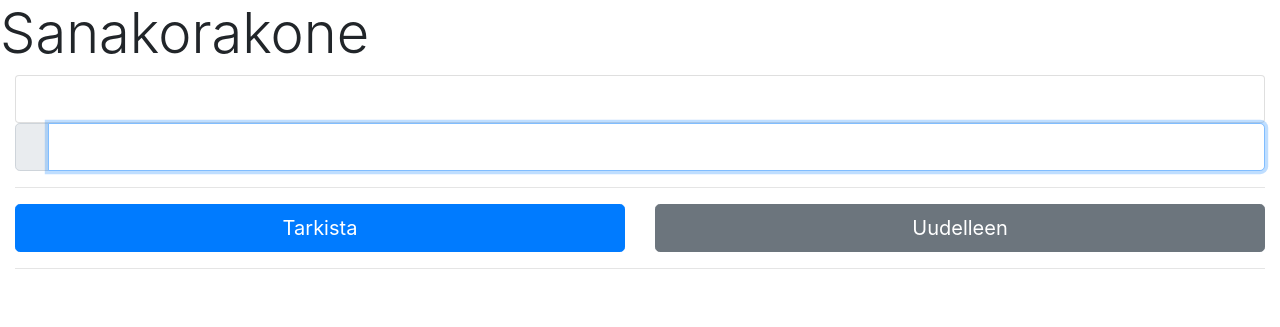
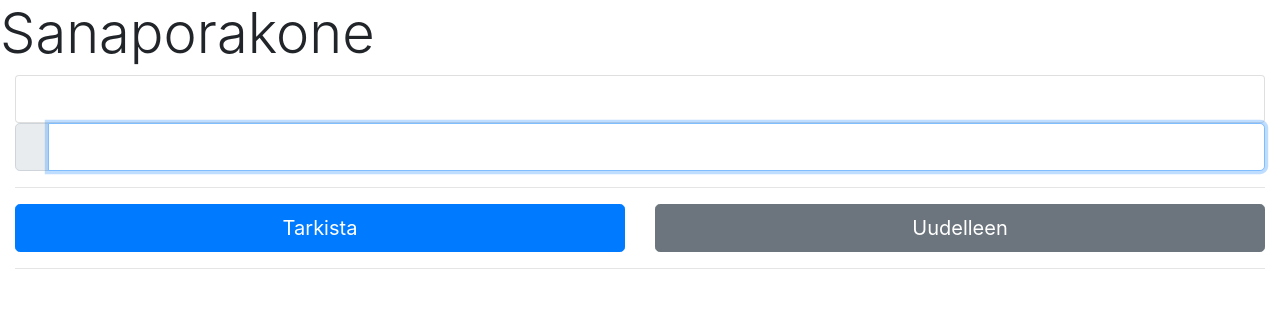
Before and after one commit to tow/sanaporakone, a Django app: page / in a window 1280 px wide. Shown: the top 327 px of the page. Run offline with Django 3.2, Linux system fonts and the light colour scheme; data that the repository does not hold is empty; parts of the project's set-up code (start-up, migrations or seed data) failed here and were passed over; some libraries are stand-ins or nearby versions.

Commit message:
change visible display of kora to pora

```diff
--- a/generate/templates/generate/question_page.html
+++ b/generate/templates/generate/question_page.html
@@ -6,7 +6,7 @@
 		<meta http-equiv="X-UA-Compatible" content="IE=edge">
 		<meta name="viewport" content="width=device-width, initial-scale=1">
 		<!-- The above 3 meta tags *must* come first in the head; any other head content must come *after* these tags -->
-		<title>Sanakorakone</title>
+		<title>Sanaporakone</title>
 
 		<!-- Bootstrap -->
 		<link rel="stylesheet" href="https://maxcdn.bootstrapcdn.com/bootstrap/4.0.0/css/bootstrap.min.css" integrity="sha384-Gn5384xqQ1aoWXA+058RXPxPg6fy4IWvTNh0E263XmFcJlSAwiGgFAW/dAiS6JXm" crossorigin="anonymous">
@@ -15,7 +15,7 @@
 
 		<div class="container-fluid">
 			<div class="row">
-				<h1 class="center-block display-4">Sanakorakone</h1>
+				<h1 class="center-block display-4">Sanaporakone</h1>
 			</div>
 			<div class="row">
 				<div class="col">
--- a/sanakorakone/settings.py
+++ b/sanakorakone/settings.py
@@ -25,7 +25,7 @@
 # SECURITY WARNING: don't run with debug turned on in production!
 DEBUG = True
 
-ALLOWED_HOSTS = ["127.0.0.1", "192.168.1.80", "91.159.2.15", "sanakorakone.digitalisto.fi"]
+ALLOWED_HOSTS = ["127.0.0.1", "192.168.1.80", "91.159.2.15", "sanaporakone.digitalisto.fi", "sanakorakone.digitalisto.fi"]
 
 
 # Application definition
```
